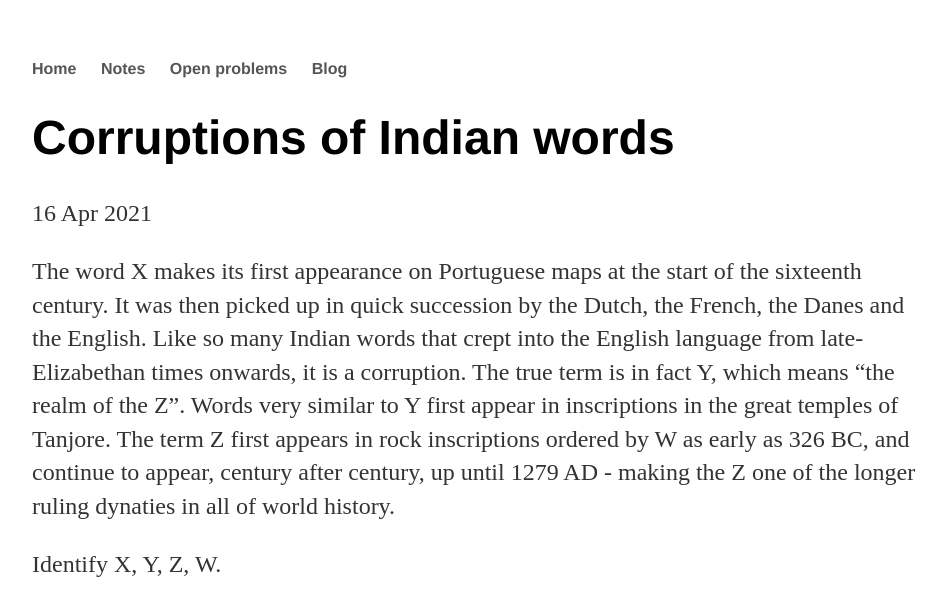
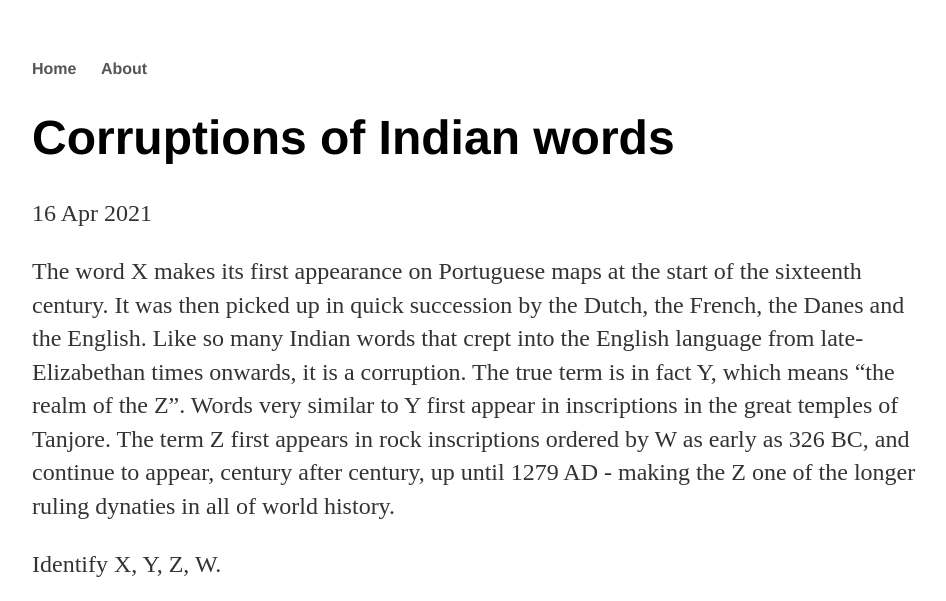
Before and after one commit to indiaquiz/indiaquiz.github.io, a Jekyll site: the page built from _posts/2021-04-16-indian-word-corruption.md, in a window 1280 px wide, cut to the strip 0-601 px from the top of the page. Shown: the whole strip, without its empty margins (160-1106 px from the left). Built offline with Jekyll 4.4.1, drawn with Linux system fonts in a browser that asks for light colours.

Commit message:
Update default.html

```diff
--- a/_layouts/default.html
+++ b/_layouts/default.html
@@ -9,9 +9,8 @@
 			<nav>
 	    		<ul>
 	        		<li><a href="/">Home</a></li>
-		        	<li><a href="/ml/notes">Notes</a></li>
-	        		<li><a href="/open/op">Open problems</a></li>
-	        		<li><a href="/blog">Blog</a></li>
+		        	<li><a href="/about/me">About</a></li>
+
 	    		</ul>
 			</nav>
 			<div class="container">
@@ -21,7 +20,7 @@
 			</div><!-- /.container -->
 			<footer>
 	    		<ul>
-	        		<li><a href="mailto:thebayesianobserver@gmail.com">email</a></li>
+	        		<li><a href="mailto:indiaquiz@gmail.com">email</a></li>
 	        		<li><a href="https://github.com/indiaquiz">github.com/indiaquiz</a></li>
 				</ul>
 			</footer>
```
